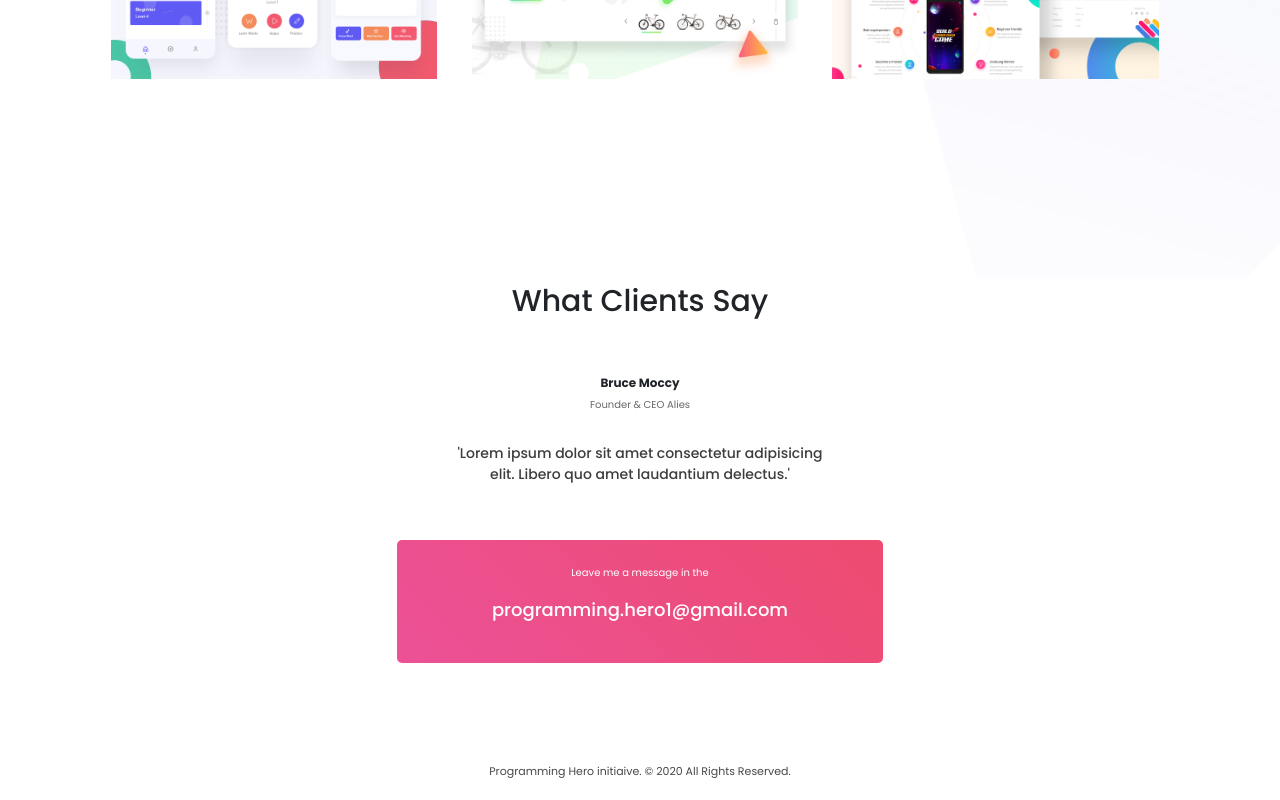
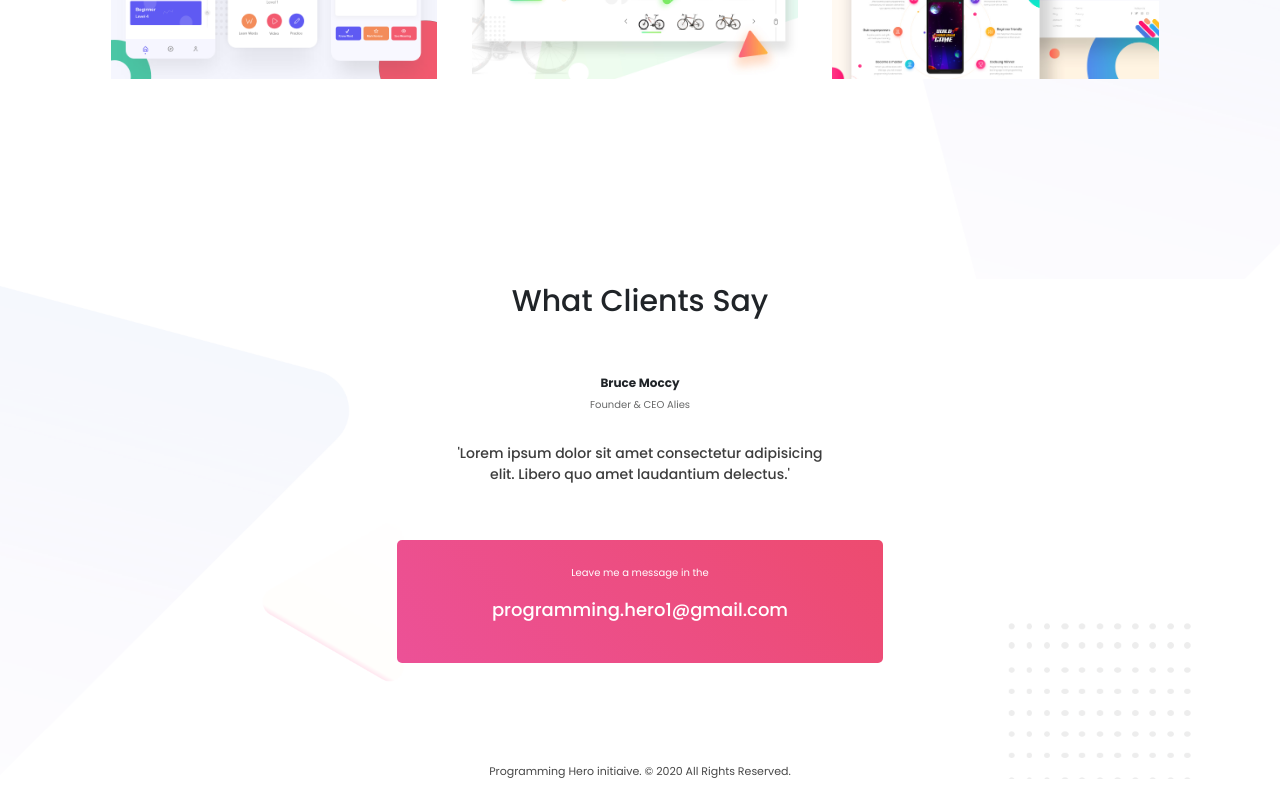
Before and after one commit to sayedpritom999/Assignment, a plain HTML site: page index.html in a window 1280 px wide. Shown: the part 2077-2877 px from the top of the page. Drawn offline with Linux system fonts and the light colour scheme.

Commit message:
third commit

```diff
--- a/style.css
+++ b/style.css
@@ -127,6 +127,11 @@ p {
 /* Footer */
 .footer {
     text-align: center;
+    height: 500px;
+    background-image: url(personal-website/footer-bg.png);
+    background-repeat: no-repeat;
+    background-size: 100%;
+    background-position: center;
 }
 .footer h2 {
     margin-bottom: 50px;
```
